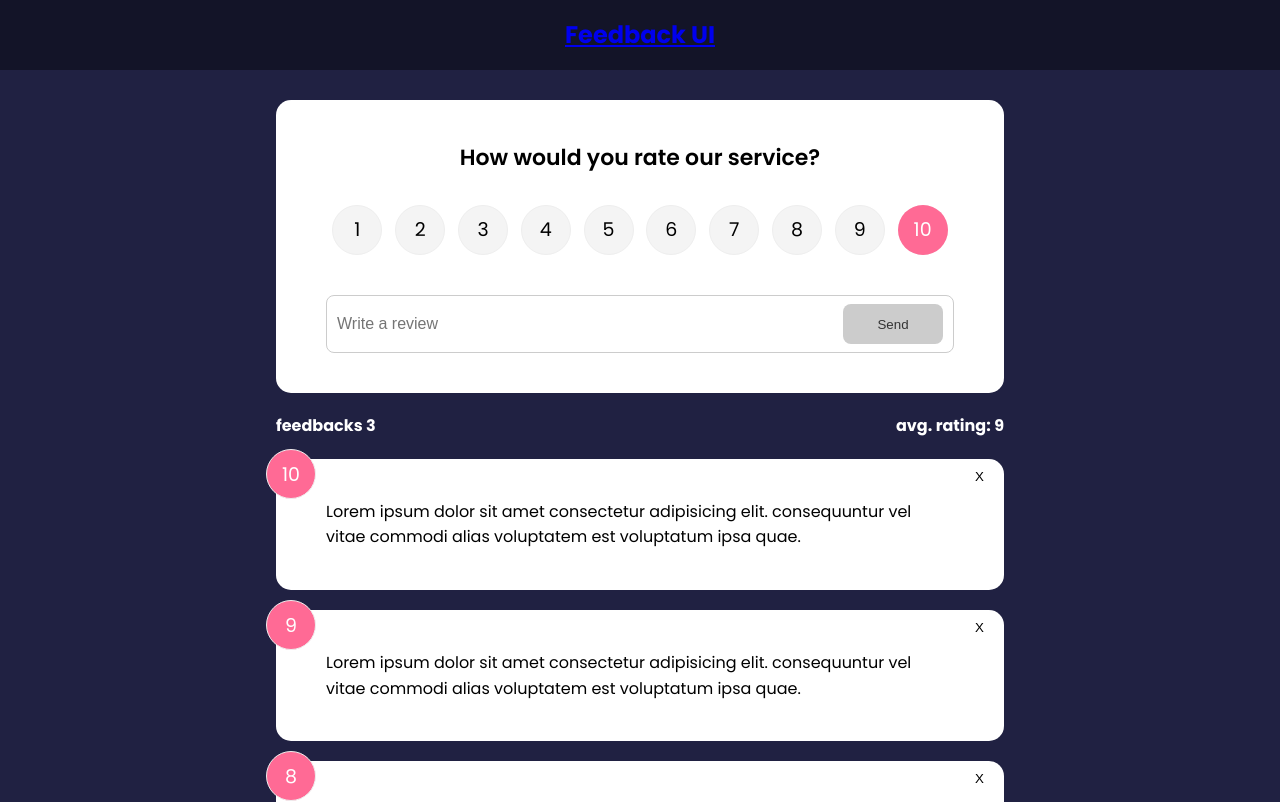
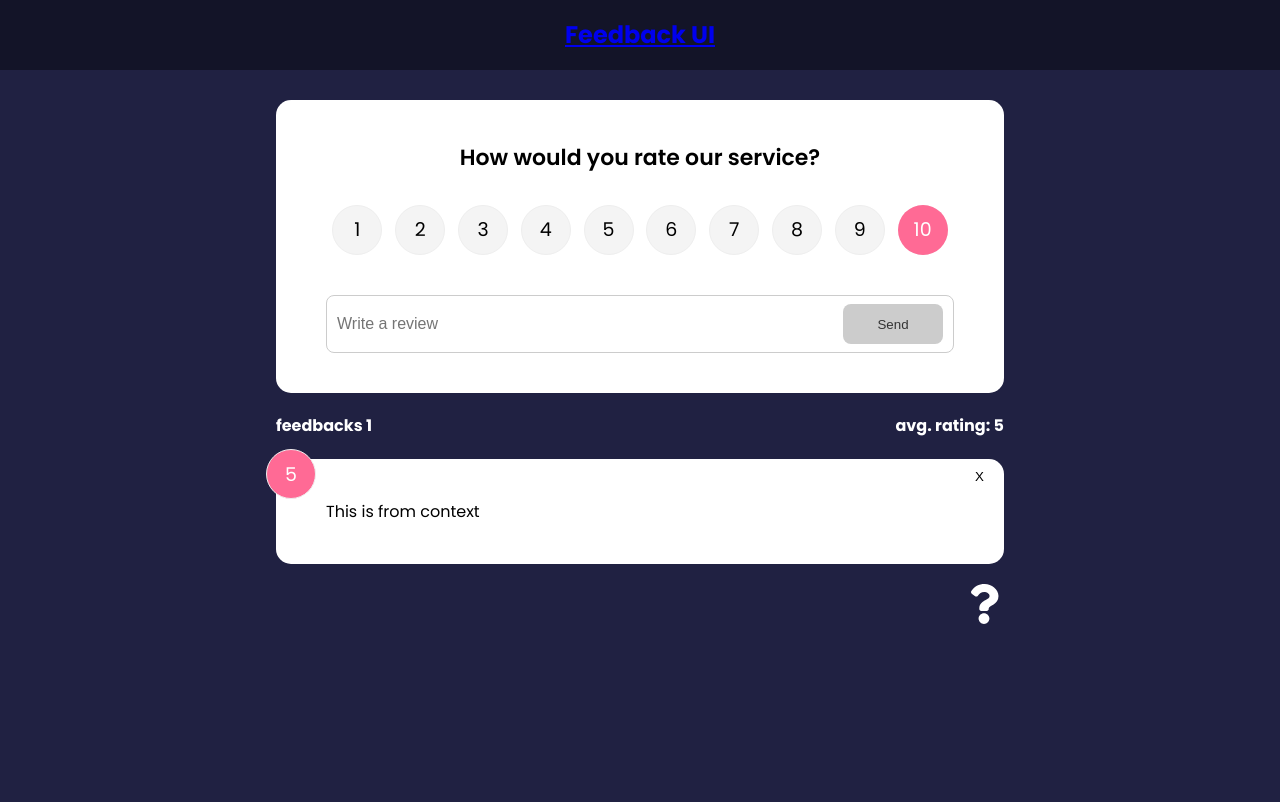
Before and after one commit to Rzayev221/feedback_app, a React (Create React App) app: page / in a window 1280 px wide. Shown: the top 802 px of the page. Built offline with nearby package versions, Linux system fonts and the light colour scheme.

Commit message:
FeedbackContext

```diff
--- a/src/App.js
+++ b/src/App.js
@@ -40,11 +40,8 @@
               element={
                 <>
                   <FeedbackForm handleAdd={addFeedback} />
-                  <FeedbackStats feedback={feedback} />
-                  <FeedbackList
-                    feedback={feedback}
-                    handleDelete={deleteFeedback}
-                  />
+                  <FeedbackStats />
+                  <FeedbackList handleDelete={deleteFeedback} />
                 </>
               }
             />
--- a/src/components/FeedbackList.jsx
+++ b/src/components/FeedbackList.jsx
@@ -2,8 +2,12 @@
 import FeedbackItem from "./FeedbackItem";
 import PropTypes from "prop-types";
 import { motion, AnimatePresence } from "framer-motion";
+import { useContext } from "react";
+import FeedbackContext from "../context/FeedbackContext";
 
-function FeedbackList({ feedback, handleDelete }) {
+function FeedbackList({ handleDelete }) {
+  const { feedback } = useContext(FeedbackContext);
+
   if (!feedback || feedback.length === 0) {
     return <p>no fedback</p>;
   }
@@ -44,6 +48,6 @@
   // )
 }
 
-FeedbackList.propTypes = { feedback: PropTypes.array };
+// FeedbackList.propTypes = { feedback: PropTypes.array };
 
 export default FeedbackList;
--- a/src/components/FeedbackStats.jsx
+++ b/src/components/FeedbackStats.jsx
@@ -1,7 +1,9 @@
 import React from "react";
 import PropTypes from "prop-types";
-
-function FeedbackStats({ feedback }) {
+import { useContext } from "react";
+import FeedbackContext from "../context/FeedbackContext";
+function FeedbackStats() {
+  const { feedback } = useContext(FeedbackContext);
   let average =
     feedback.reduce((acc, cur) => {
       return acc + cur.rating;
--- a/src/context/FeedbackContext.js
+++ b/src/context/FeedbackContext.js
@@ -10,8 +10,11 @@
       rating: 5,
     },
   ]);
+
   return (
-    <FeedbackContext.Provider value={{}}>{children}</FeedbackContext.Provider>
+    <FeedbackContext.Provider value={{ feedback }}>
+      {children}
+    </FeedbackContext.Provider>
   );
 };
 
```
